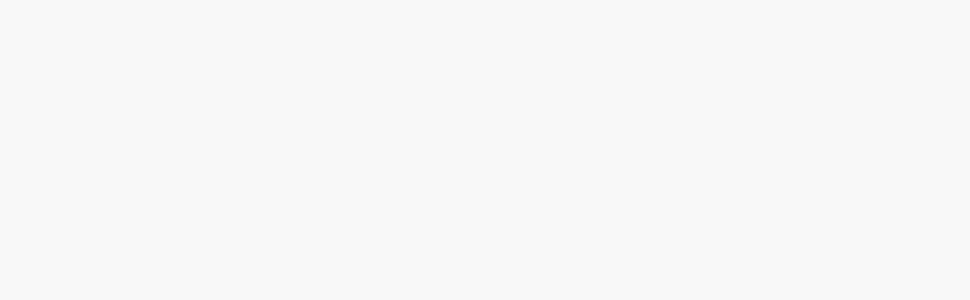
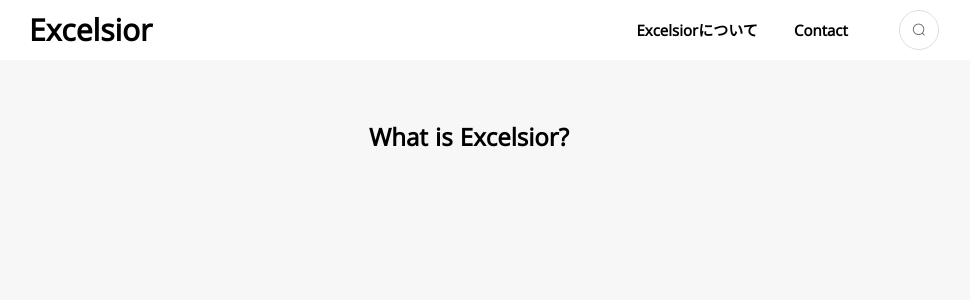
Before and after one commit to aiirononeko/s_blog, a Nuxt app: page /about in a window 1280 px wide. Before the commit this address had no page. Shown: the top 300 px of the page, without its empty margins (171-1141 px from the left). Built offline with nearby package versions, Linux system fonts and the light colour scheme.

Commit message:
aboutとcontactのリンクを追加

```diff
--- a/components/shared/Header.vue
+++ b/components/shared/Header.vue
@@ -1,9 +1,9 @@
 <template>
   <header>
     <el-row :gutter="20">
-      <el-col :span="3"><h1 class="blog-title">Excelsior</h1></el-col>
-      <el-col :span="3" :offset="12"><nuxt-link to="/">Excelsiorについて</nuxt-link></el-col>
-      <el-col :span="2"><nuxt-link to="/">Contact</nuxt-link></el-col>
+      <el-col :span="3"><nuxt-link to="/" class="blog-title">Excelsior</nuxt-link></el-col>
+      <el-col :span="3" :offset="12"><nuxt-link to="/about">Excelsiorについて</nuxt-link></el-col>
+      <el-col :span="2"><nuxt-link to="/contact">Contact</nuxt-link></el-col>
       <el-col :span="3"><el-button icon="el-icon-search" circle style="margin-top: 10px;"></el-button></el-col>
     </el-row>
   </header>
@@ -18,7 +18,7 @@
   .blog-title {
     font-size: 30px;
     line-height: 60px;
-    margin-left: 110%;
+    margin-left: 180px;
   }
 
   a {
--- /dev/null
+++ b/pages/about.vue
@@ -0,0 +1,24 @@
+<template>
+  <el-container>
+    <el-header>
+      <Header/>
+    </el-header>
+    <el-container style="width: 80%; margin: 0 auto;">
+      <el-main style="margin-bottom: 50px;">
+        <h2 style="text-align: center; margin: 40px 0;">What is Excelsior?</h2>
+      </el-main>
+    </el-container>
+    <el-footer>
+      <Footer/>
+    </el-footer>
+  </el-container>
+</template>
+
+<script>
+  import Header from '~/components/shared/Header'
+  export default {
+    components: {
+      Header
+    }
+  }
+</script>
--- /dev/null
+++ b/pages/contact.vue
@@ -0,0 +1,24 @@
+<template>
+  <el-container>
+    <el-header>
+      <Header/>
+    </el-header>
+    <el-container style="width: 80%; margin: 0 auto;">
+      <el-main style="margin-bottom: 50px;">
+        <h2 style="text-align: center; margin: 40px 0;">Contact Me!</h2>
+      </el-main>
+    </el-container>
+    <el-footer>
+      <Footer/>
+    </el-footer>
+  </el-container>
+</template>
+
+<script>
+  import Header from '~/components/shared/Header'
+  export default {
+    components: {
+      Header
+    }
+  }
+</script>
```
